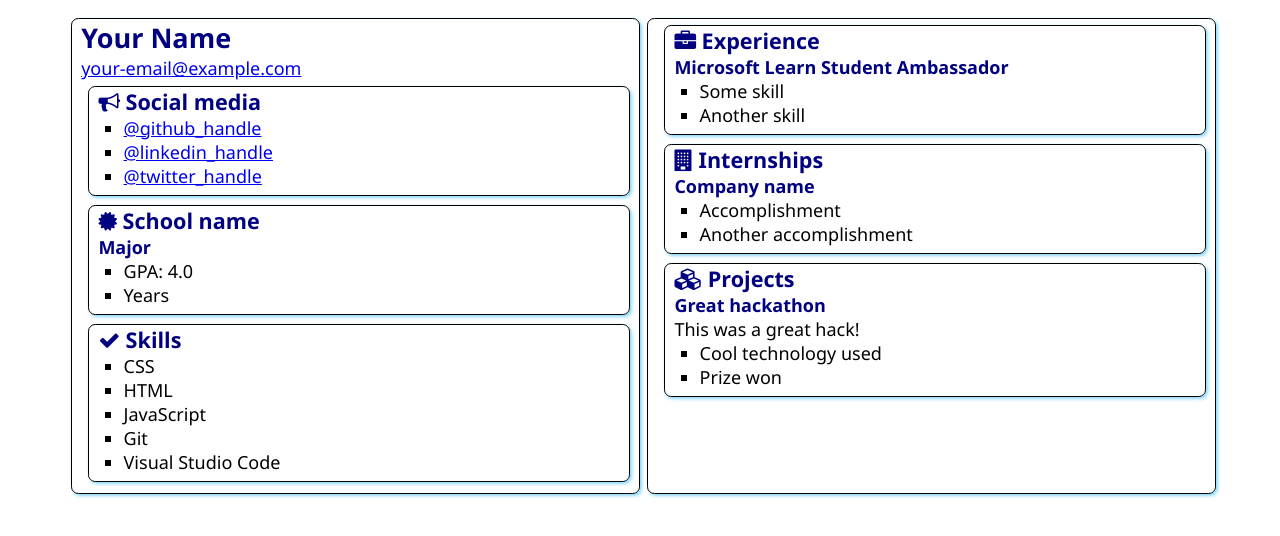
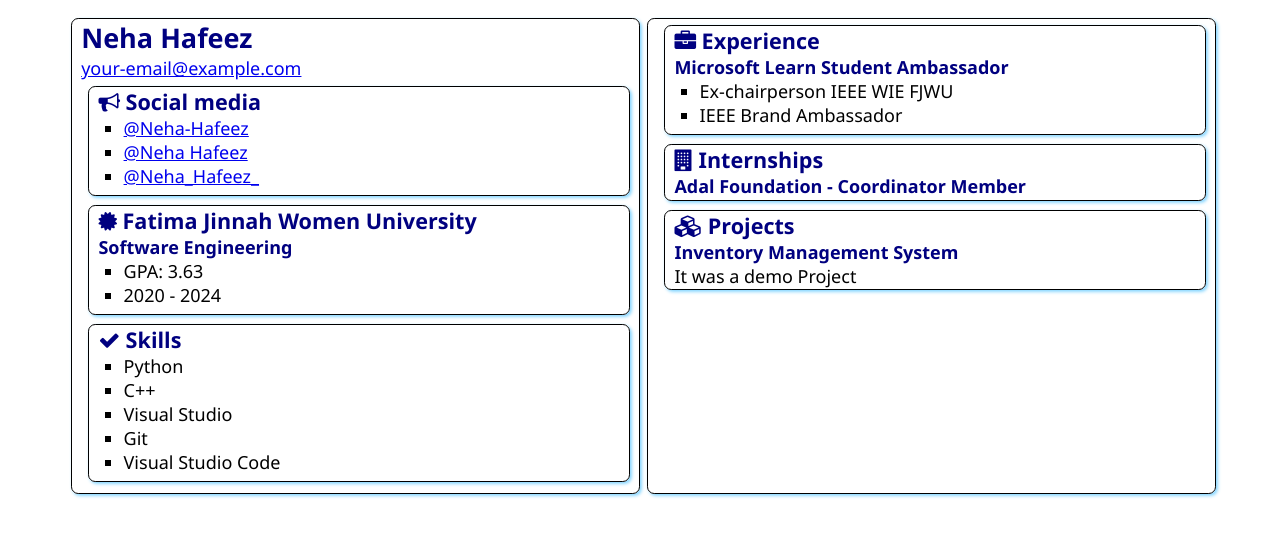
Before and after one commit to Neha-Hafeez/SATechnicalOnboarding, a plain HTML site: page src/index.html in a window 1280 px wide. Drawn offline with Linux system fonts and the light colour scheme.

Commit message:
Added my Info
Name
Education
Skills
Projects
Internship
Experience

```diff
--- a/src/index.html
+++ b/src/index.html
@@ -12,7 +12,7 @@
 <body>
     <main>
         <article class="box">
-            <h1>Your Name</h1>
+            <h1>Neha Hafeez</h1>
             <div><a href="mailto:your.email@example.com">your-email@example.com</a></div>
 
             <section class="box">
@@ -21,9 +21,9 @@
                     Social media
                 </h2>
                 <ul>
-                    <li><a href="https://github.com/<handle>">@github_handle</a></li>
-                    <li><a href="https://linkedin.com/in/<handle>">@linkedin_handle</a></li>
-                    <li><a href="https://twitter.com/<handle>">@twitter_handle</a></li>
+                    <li><a href="https://github.com/<handle>">@Neha-Hafeez</a></li>
+                    <li><a href="https://linkedin.com/in/<handle>">@Neha Hafeez</a></li>
+                    <li><a href="https://twitter.com/<handle>">@Neha_Hafeez_</a></li>
                 </ul>
             </section>
 
@@ -31,12 +31,12 @@
                 <div class="education">
                     <h2>
                         <i class="fa fa-certificate" aria-hidden="true"></i>
-                        School name
+                        Fatima Jinnah Women University
                     </h2>
-                    <h3>Major</h3>
+                    <h3>Software Engineering</h3>
                     <ul>
-                        <li>GPA: 4.0</li>
-                        <li>Years</li>
+                        <li>GPA: 3.63</li>
+                        <li>2020 - 2024 </li>
                     </ul>
                 </div>
             </section>
@@ -47,9 +47,9 @@
                     Skills
                 </h2>
                 <ul>
-                    <li>CSS</li>
-                    <li>HTML</li>
-                    <li>JavaScript</li>
+                    <li>Python</li>
+                    <li>C++</li>
+                    <li>Visual Studio</li>
                     <li>Git</li>
                     <li>Visual Studio Code</li>
                 </ul>
@@ -63,8 +63,8 @@
                 </h2>
                 <h3>Microsoft Learn Student Ambassador</h3>
                 <ul>
-                    <li>Some skill</li>
-                    <li>Another skill</li>
+                    <li>Ex-chairperson IEEE WIE FJWU</li>
+                    <li>IEEE Brand Ambassador</li>
                 </ul>
             </section>
             <section class="box">
@@ -73,11 +73,7 @@
                     Internships
                 </h2>
 
-                <h3>Company name</h3>
-                <ul>
-                    <li>Accomplishment</li>
-                    <li>Another accomplishment</li>
-                </ul>
+                <h3>Adal Foundation - Coordinator Member</h3>
             </section>
             <section class="box">
                 <h2>
@@ -85,12 +81,9 @@
                     Projects
                 </h2>
 
-                <h3>Great hackathon</h3>
-                <div>This was a great hack!</div>
-                <ul>
-                    <li>Cool technology used</li>
-                    <li>Prize won</li>
-                </ul>
+                <h3>Inventory Management System</h3>
+                <div>It was a demo Project</div>
+
             </section>
         </article>
 
```
